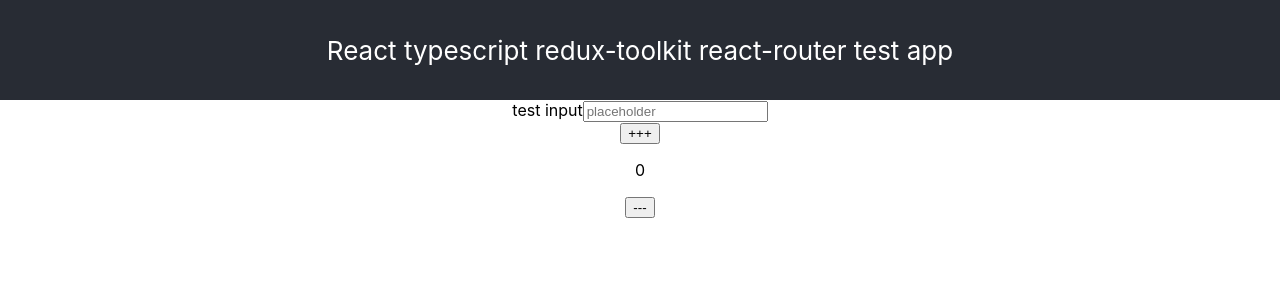
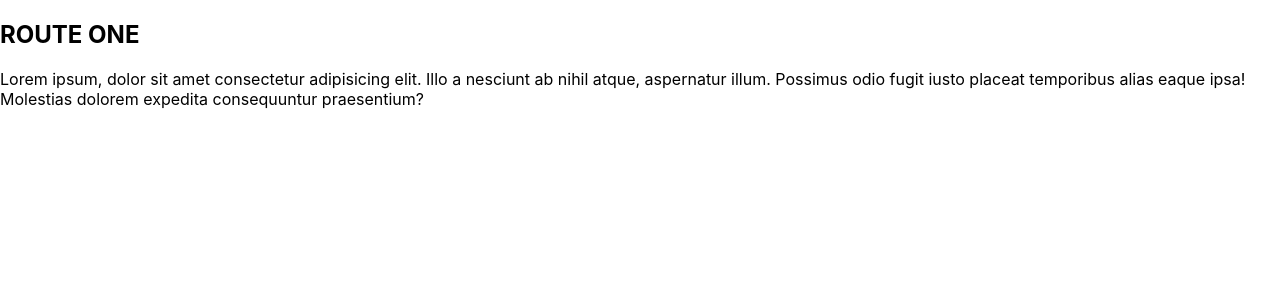
Before and after one commit to sas0mir/ts_react_grid, a React (Create React App) app: page /testrouteone in a window 1280 px wide. Shown: the top 300 px of the page. Built offline with nearby package versions, Linux system fonts and the light colour scheme.

Commit message:
add routing

```diff
--- a/package.json
+++ b/package.json
@@ -14,8 +14,11 @@
     "react": "^18.0.0",
     "react-dom": "^18.0.0",
     "react-redux": "^7.2.8",
+    "react-router-dom": "^6.3.0",
     "react-scripts": "5.0.0",
     "sass": "^1.50.0",
+    "sass-loader": "^12.6.0",
+    "style-loader": "^3.3.1",
     "typescript": "^4.6.3",
     "web-vitals": "^2.1.4"
   },
--- a/src/App.tsx
+++ b/src/App.tsx
@@ -5,16 +5,18 @@
 import { RootState } from './app/store';
 import { useSelector, useDispatch } from 'react-redux';
 import { decrement, increment } from './features/counter/counterSlice';
+import { Link } from 'react-router-dom';
 
 function App() {
 
   //redux sample (create another slice file in features for breadcrumbs)
   const count = useSelector((state: RootState) => state.counter.value);
   const dispatch = useDispatch();
-  console.log('COUNT->', count);
 
   return (
     <div className="App">
+      <Link to={'/testrouteone'}>testrouteone</Link>
+      <Link to={'/'}>APP</Link>
       <header className="App-header">
         React typescript redux-toolkit react-router test app
       </header>
--- /dev/null
+++ b/src/components/input/classes.module.scss
@@ -0,0 +1,4 @@
+.input_container {
+    position: relative;
+    display: flex;
+}
--- a/src/components/input/input.tsx
+++ b/src/components/input/input.tsx
@@ -1,5 +1,5 @@
 import React, {FC, InputHTMLAttributes, useState, useEffect} from 'react';
-import './input.scss';
+import classes from './classes.module.scss';
 
 interface InputProps extends InputHTMLAttributes<HTMLInputElement> {
     label: string,
@@ -11,13 +11,13 @@
 }
 
 const Input: FC<InputProps> = ({label, name, customClass, round, icon, placeholder, ...other}) => {
-    const classes = 'component_input' + customClass;
+
     const type = other.type;
     //todo round, icon
   return (
-    <div className="component_input_container">
+    <div className={classes.index_container + ' ' + customClass}>
       <label className='component_input_title' htmlFor={name}>{label}</label>
-      <input type={type} id={name} className={classes} placeholder={placeholder}/>
+      <input type={type} id={name} className={''} placeholder={placeholder}/>
     </div>
   );
 }
--- a/src/index.tsx
+++ b/src/index.tsx
@@ -5,11 +5,18 @@
 import reportWebVitals from './reportWebVitals';
 import { store } from './app/store';
 import { Provider } from 'react-redux';
+import { BrowserRouter, Route, Routes } from 'react-router-dom';
+import TestRouteOne from './routes/testrouteone'
 
 ReactDOM.render(
   <React.StrictMode>
     <Provider store={store}>
-      <App />
+      <BrowserRouter>
+        <Routes>
+          <Route path="/" element={<App />} />
+          <Route path="testrouteone" element={<TestRouteOne />} />
+        </Routes>
+      </BrowserRouter>
     </Provider>
   </React.StrictMode>,
   document.getElementById('root')
--- /dev/null
+++ b/src/routes/testrouteone.tsx
@@ -0,0 +1,16 @@
+import React, {FC, InputHTMLAttributes, useState, useEffect} from 'react';
+
+interface InputProps extends InputHTMLAttributes<HTMLInputElement> {
+
+}
+
+const TestRouteOne: FC<InputProps> = (props) => {
+
+  return (
+    <div className="component_input_container">
+      <h2>ROUTE ONE</h2>
+      <p>Lorem ipsum, dolor sit amet consectetur adipisicing elit. Illo a nesciunt ab nihil atque, aspernatur illum. Possimus odio fugit iusto placeat temporibus alias eaque ipsa! Molestias dolorem expedita consequuntur praesentium?</p>
+    </div>
+  );
+}
+export default TestRouteOne;
```
Also changed, not shown: src/components/input/input.scss (deleted), 1 other file (tests, documents, lock files or other folders).
